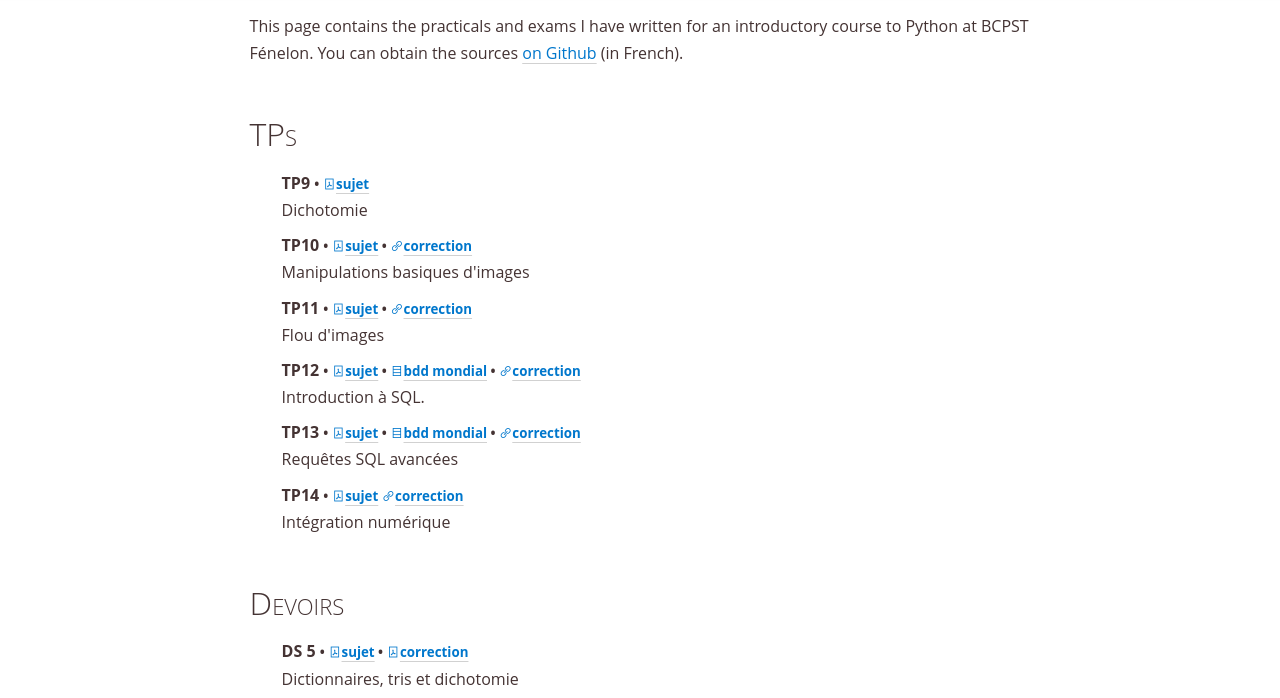
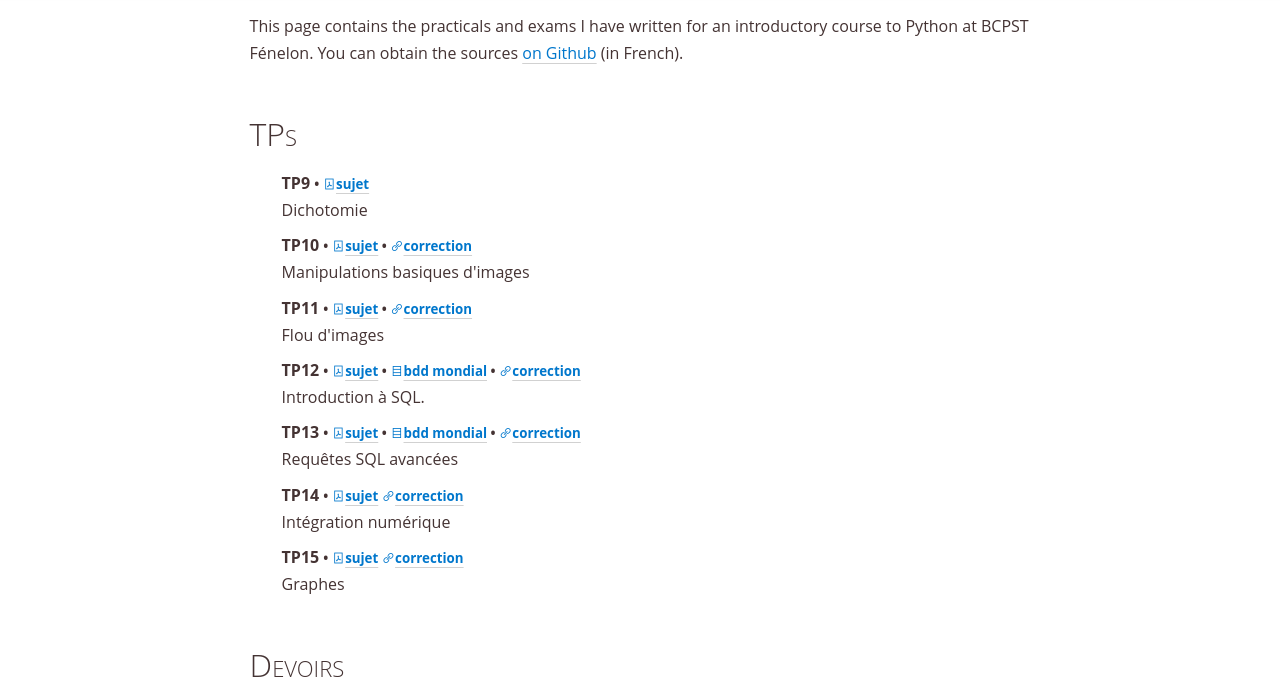
Before and after one commit to gbelouze/gbelouze, a plain HTML site: page docs/tps.html in a window 1280 px wide. Shown: the part 59-757 px from the top of the page. Drawn offline with nearby package versions, Linux system fonts and the light colour scheme.

Commit message:
Add tp15 without correction

```diff
--- a/docs/tps.html
+++ b/docs/tps.html
@@ -121,6 +121,16 @@
           </small>
         </dt>
         <dd>Intégration numérique</dd>
+        <dt>
+          TP15
+          <small>
+            • <a href="tps/15.pdf"><i class="las la-file-pdf"></i>sujet</a>
+            <a href="tps.html"
+              ><i class="las la-link"></i>correction</a
+            >
+          </small>
+        </dt>
+        <dd>Graphes</dd>
       </dl>
       <h2>Devoirs</h2>
       <dl>
```
Also changed, not shown: docs/index.html (+1 -1 lines), 1 other file.
